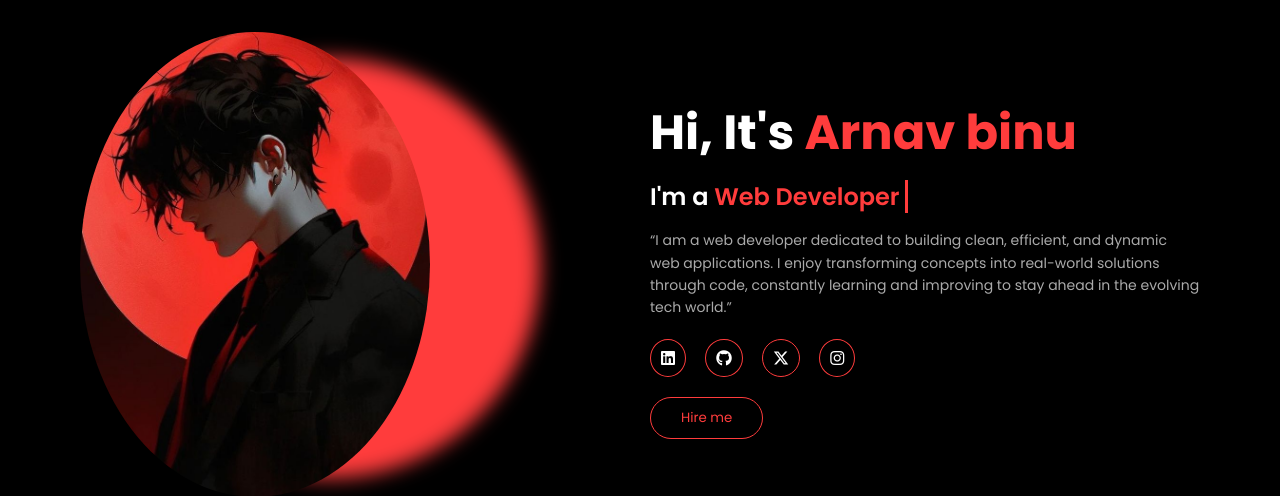
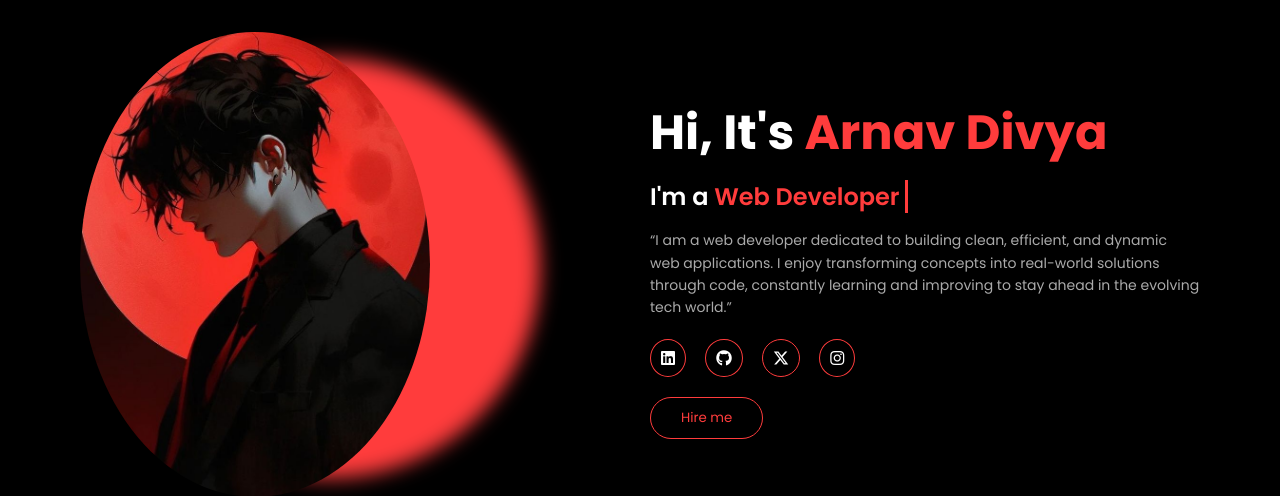
Before and after one commit to Arnav25bcad11/AB, a Flask app: page / in a window 1280 px wide. Shown: the part 175-671 px from the top of the page. Run offline with Flask 3, Linux system fonts and the light colour scheme; data that the repository does not hold is empty; parts of the project's set-up code (start-up, migrations or seed data) failed here and were passed over.

```diff
--- a/templates/index.html
+++ b/templates/index.html
@@ -37,7 +37,7 @@
     </div>
 
     <div class="right">
-        <h1>Hi, It's <span>Arnav binu</span></h1>
+        <h1>Hi, It's <span>Arnav Divya</span></h1>
         <h2>I'm a <span class="highlight">Web Developer</span></h2>
 
         <p>
```
